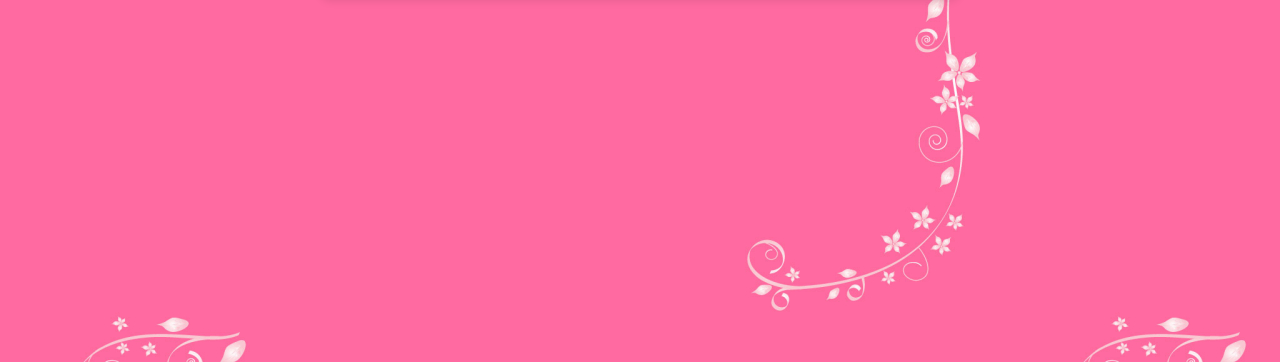
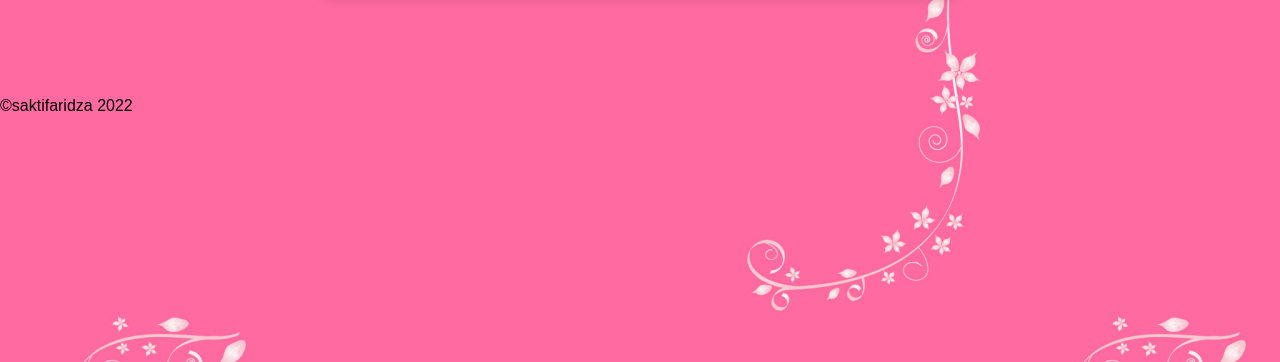
Before and after one commit to SaktiFaridza/UndanganUltah, a plain HTML site: page index.html in a window 1280 px wide. Shown: the part 438-800 px from the top of the page. Drawn offline with Linux system fonts and the light colour scheme.

Commit message:
Update index.html

```diff
--- a/index.html
+++ b/index.html
@@ -49,4 +49,5 @@
     </div>
     <script src="./asset/script.js"></script>
 </body>
+    <div class="footer">©saktifaridza 2022</div>
 </html>
```
